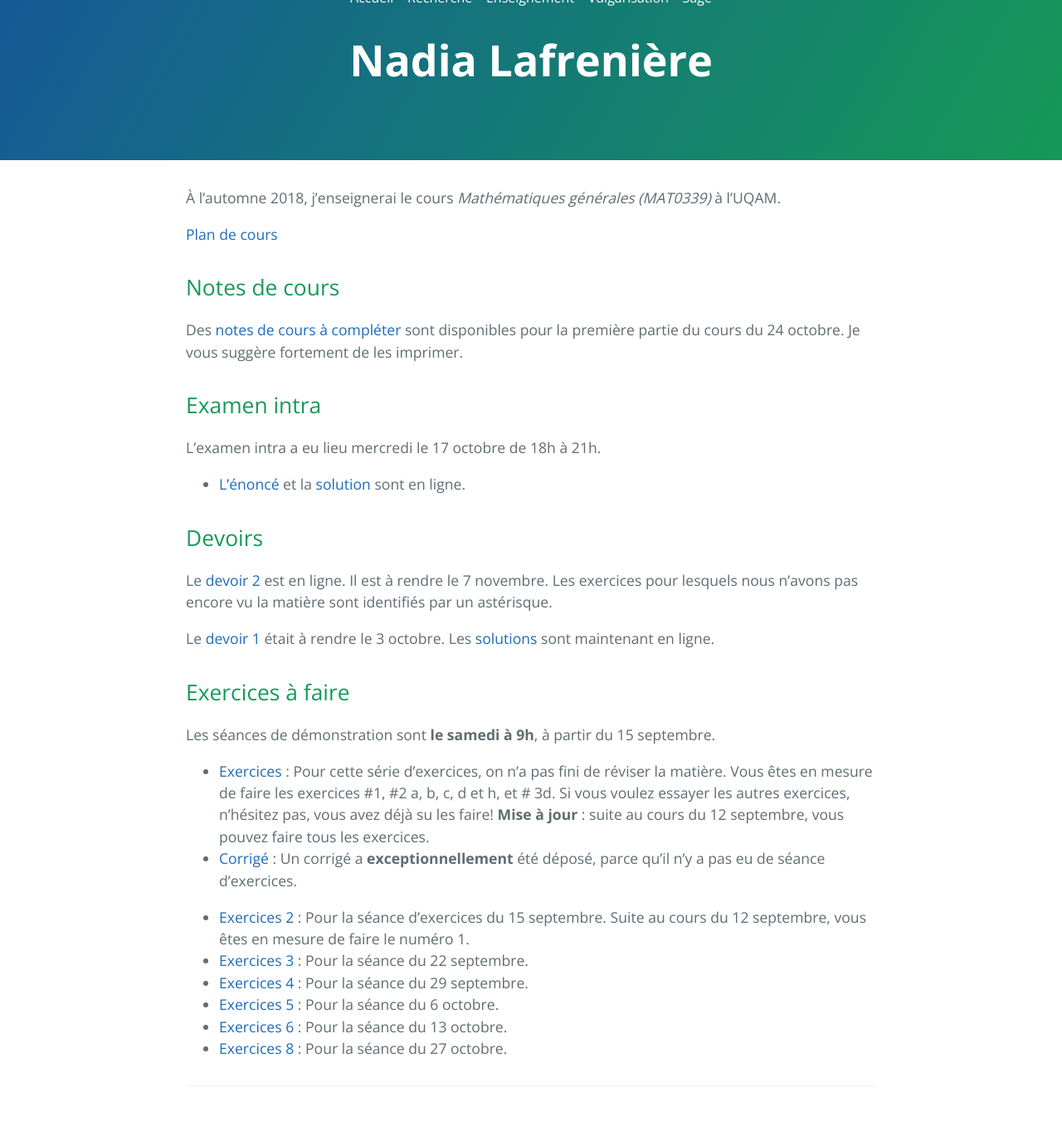
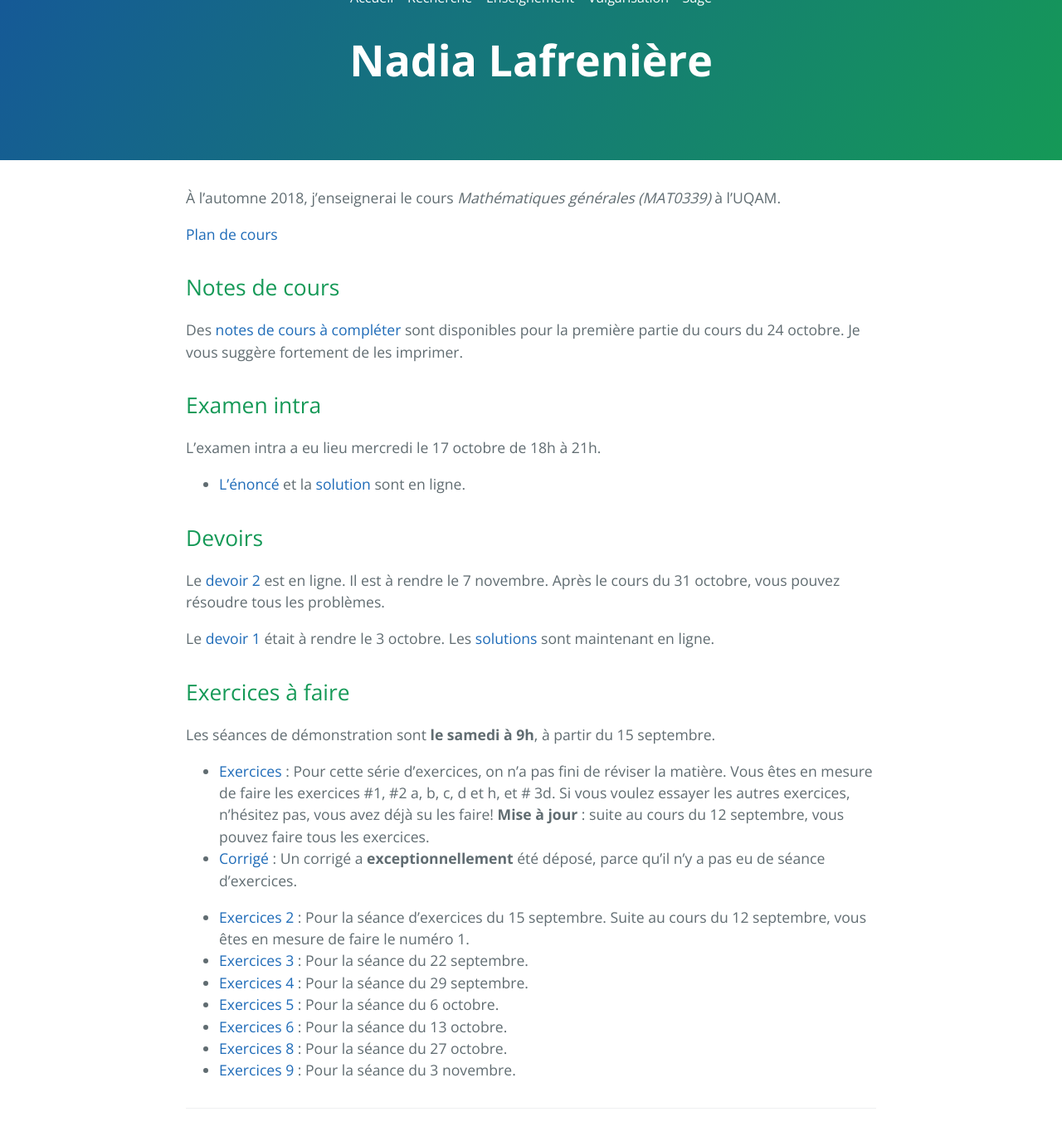
Before and after one commit to nadialafreniere/nadialafreniere.github.io, a Jekyll site: the page built from enseignement.md, in a window 1280 px wide and 1400 px high, scrolled down 95 px. Shown: the top 1375 px of the window at 83% size. Built offline with Jekyll 4.4.1, drawn with Linux system fonts in a browser that asks for light colours; our own code applies the rules of GitHub Pages for plain Markdown files.

Commit message:
Exercices 9

```diff
--- a/enseignement.md
+++ b/enseignement.md
@@ -13,7 +13,7 @@ L'examen intra a eu lieu mercredi le 17 octobre de 18h à 21h.
 
 ## Devoirs
 
-Le [devoir 2](Devoir2.pdf) est en ligne. Il est à rendre le 7 novembre. Les exercices pour lesquels nous n'avons pas encore vu la matière sont identifiés par un astérisque.
+Le [devoir 2](Devoir2.pdf) est en ligne. Il est à rendre le 7 novembre. Après le cours du 31 octobre, vous pouvez résoudre tous les problèmes.
 
 Le [devoir 1](Devoir1.pdf) était à rendre le 3 octobre. Les [solutions](Devoir1-solutions.pdf) sont maintenant en ligne.
 
@@ -29,3 +29,4 @@ Les séances de démonstration sont  **le samedi à 9h**, à partir du 15 septem
 * [Exercices 5](Exercices5.pdf) : Pour la séance du 6 octobre.
 * [Exercices 6](Exercices6.pdf) : Pour la séance du 13 octobre.
 * [Exercices 8](Exercices8.pdf) : Pour la séance du 27 octobre.
+* [Exercices 9](Exercices9.pdf) : Pour la séance du 3 novembre.
```
Also changed, not shown: 1 other file.
